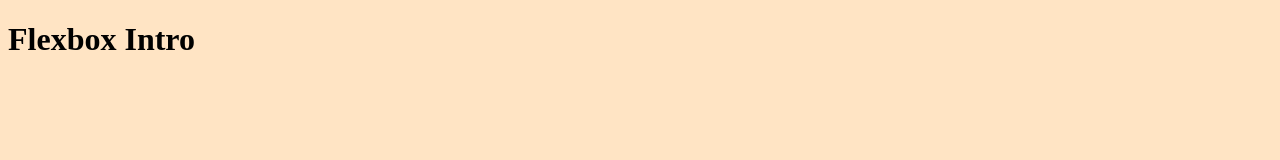
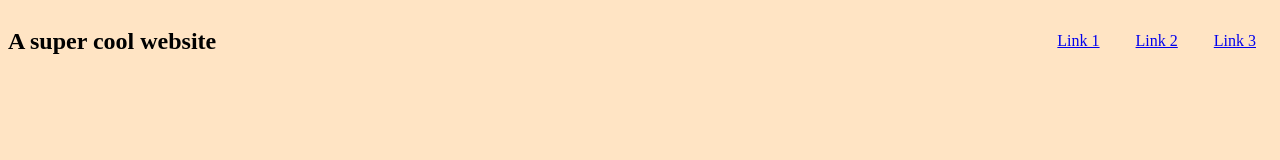
Before and after one commit to CharityBunyon/Flexbox-intro, a plain HTML site: page index.html in a window 1280 px wide. Drawn offline with Linux system fonts and the light colour scheme.

Commit message:
snazy navbar

```diff
--- a/index.html
+++ b/index.html
@@ -6,7 +6,16 @@
         <link rel="stylesheet" href="main.css">
     </head>
     <body>
-     <h1>Flexbox Intro</h1>
+        <nav>
+            <h1>A super cool website</h1>
+            <div class="link-container">
+                <a href="/">Link 1</a>
+                <a href="/">Link 2</a>
+                <a href="/">Link 3</a>
+            </div>
+        </nav>
+
+
 
         <script src="main.js"></script>
     </body>
--- a/main.css
+++ b/main.css
@@ -1,3 +1,13 @@
 body {
     background-color: bisque;
 }
+
+nav {
+    display: flex;
+    justify-content: space-between;
+    align-items: center;
+}
+
+.link-container a {
+    margin: 1em;
+}
```
